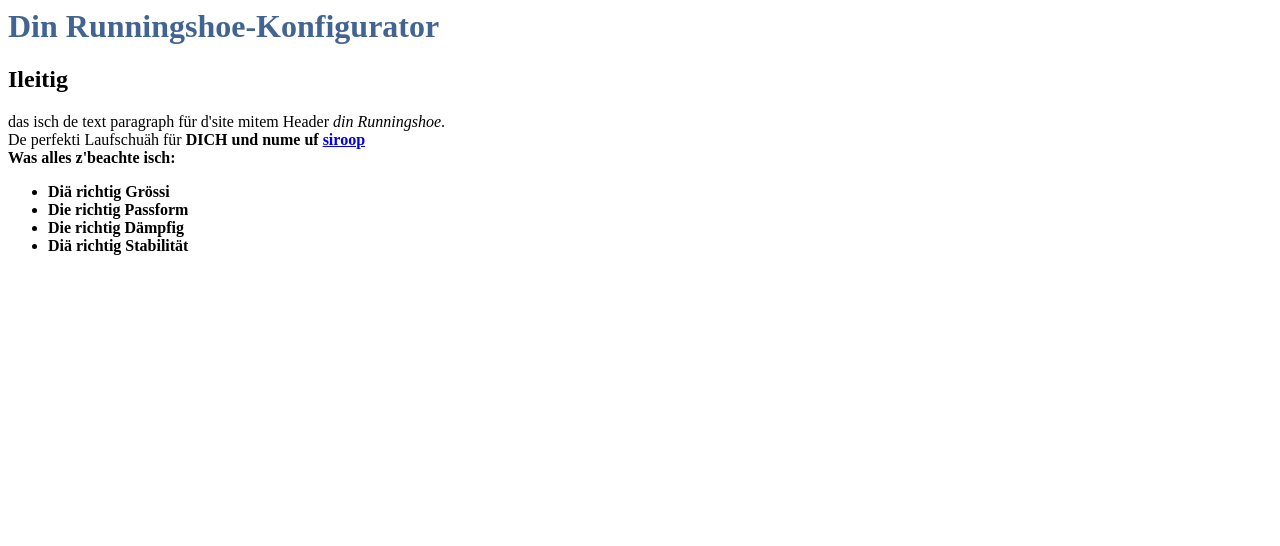
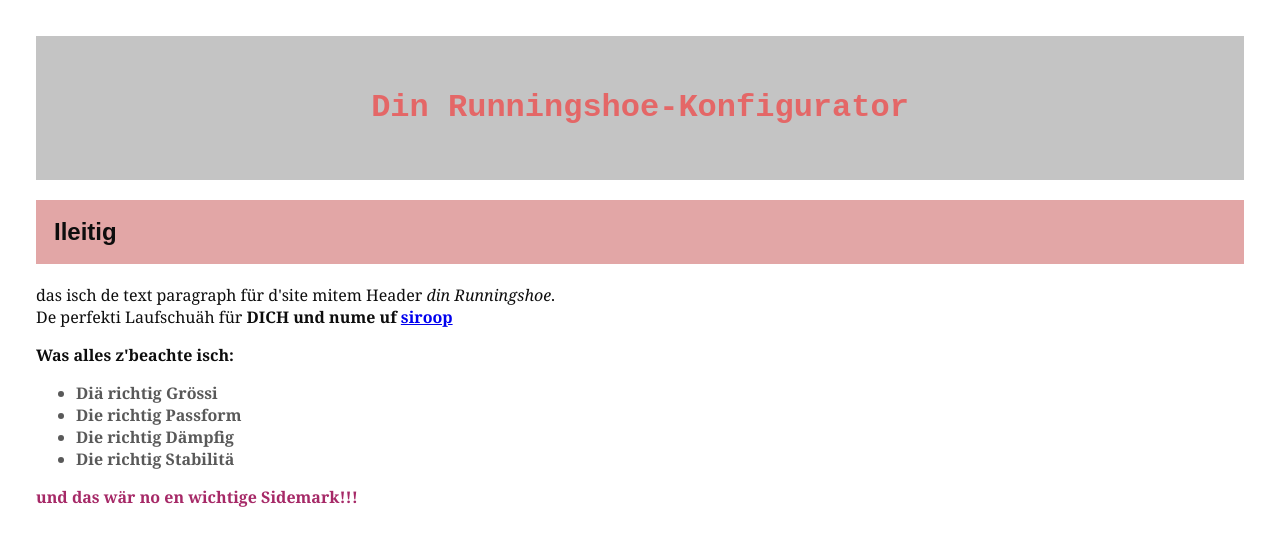
Before and after one commit to FanaticRudolph/FanaticRudolph.github.io, a plain HTML site: page index.html in a window 1280 px wide. Drawn offline with Linux system fonts and the light colour scheme.

Commit message:
a complete web page inclduding css

```diff
--- a/index.html
+++ b/index.html
@@ -3,18 +3,27 @@
     <link rel="stylesheet" href="main.css">
 </head>
 <body>
+<div id="header1">
   <h1>Din Runningshoe-Konfigurator</h1>
-<h2>Ileitig</h2>
+</div>
+<h2 class="header2">Ileitig</h2>
+    <div>
       <p>
         das isch de text paragraph für d'site mitem Header <em>din Runningshoe</em>. <br/>
-      De perfekti Laufschuäh für <strong>DICH</stron> und nume uf <a href="http://www.siroop.ch/">siroop</a></br>
-        Was alles z'beachte isch: </br>
+        De perfekti Laufschuäh für <strong>DICH</stron> und nume uf <a href="http://www.siroop.ch/">siroop</a>
+        </p>
+      <p id="one_green_thing">
+        Was alles z'beachte isch:
+        </p>
       <ul>
-          <li>Diä richtig Grössi</li>
+          <li>Di&auml; richtig Gr&ouml;ssi</li>
           <li>Die richtig Passform</li>
-          <li>Die richtig Dämpfig</li>
-          <li>Diä richtig Stabilität</li>
+          <li>Die richtig D&auml;mpfig</li>
+          <li>Die richtig Stabilit&auml; </li>
           </ul>
+      <p class="all_pink_things">
+        und das wär no en wichtige Sidemark!!!
         </p>
+      </div>
 </body>
 </html>
--- a/main.css
+++ b/main.css
@@ -1,3 +1,35 @@
 h1{
-  color: #426493;
+  font-family: "Courier New", Courier, monospace;
 }
+body{
+  margin: 18;
+  padding: 18;
+  font-family: Georgia,serif;
+  backround-color: #FFFFF0;
+  color: #0d0d0d;
+}
+ul{
+  color: #595959;
+}
+.all_pink_things{
+  color: #A62967;
+  font-weight: bold;
+}
+.header2{
+  font-family: Arial, sans-serif;
+  font-size: 18pt;
+  background-color: #E2A6A6;
+  padding: 18;
+}
+#header1{
+  font-family: "Courier New";
+  text-align: center;
+  color: #E46767;
+  padding-top: 32px;
+  padding-bottom: 32px;
+  background-color: #C4C4C4;
+}
+#one_green_thing{
+  color: #iC774E;
+  font-weight: bold;
+}
```
Lines whose indentation alone changed are shown as unchanged.
